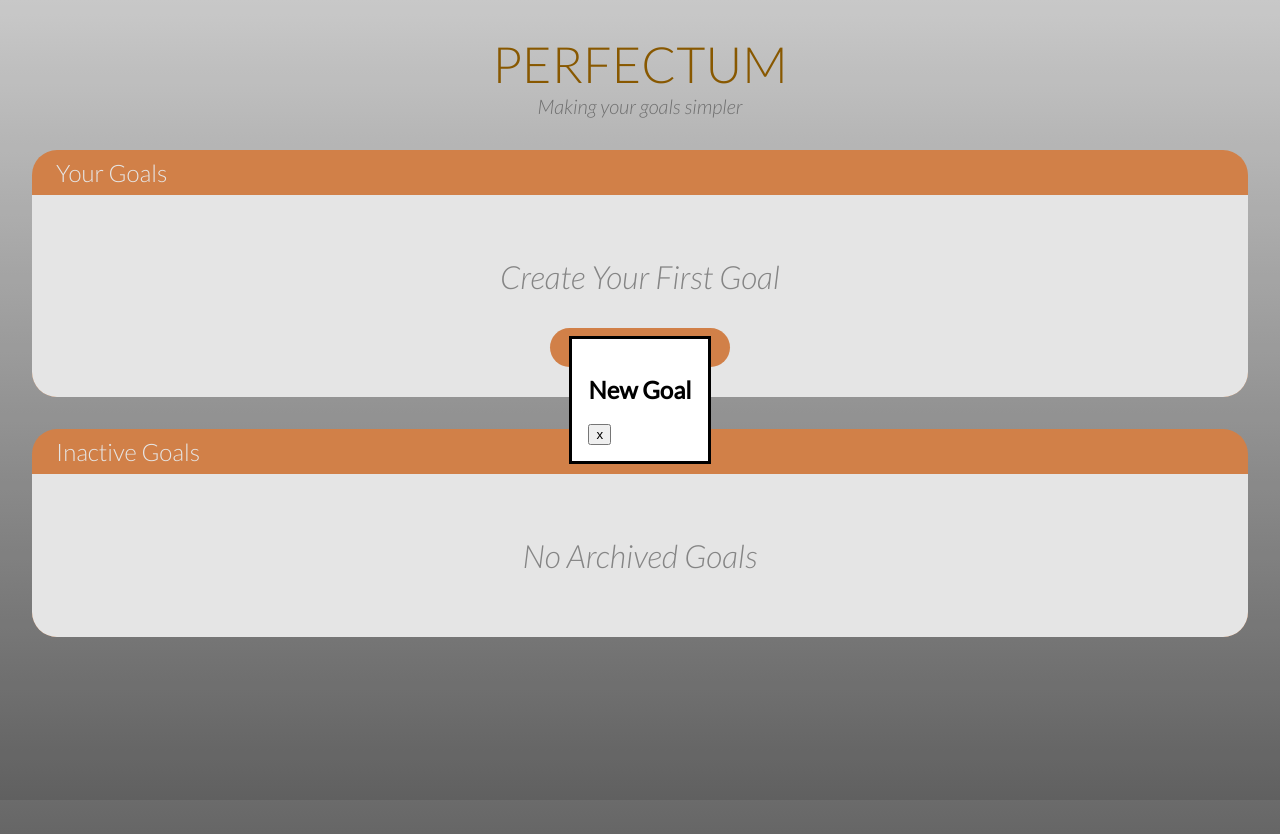
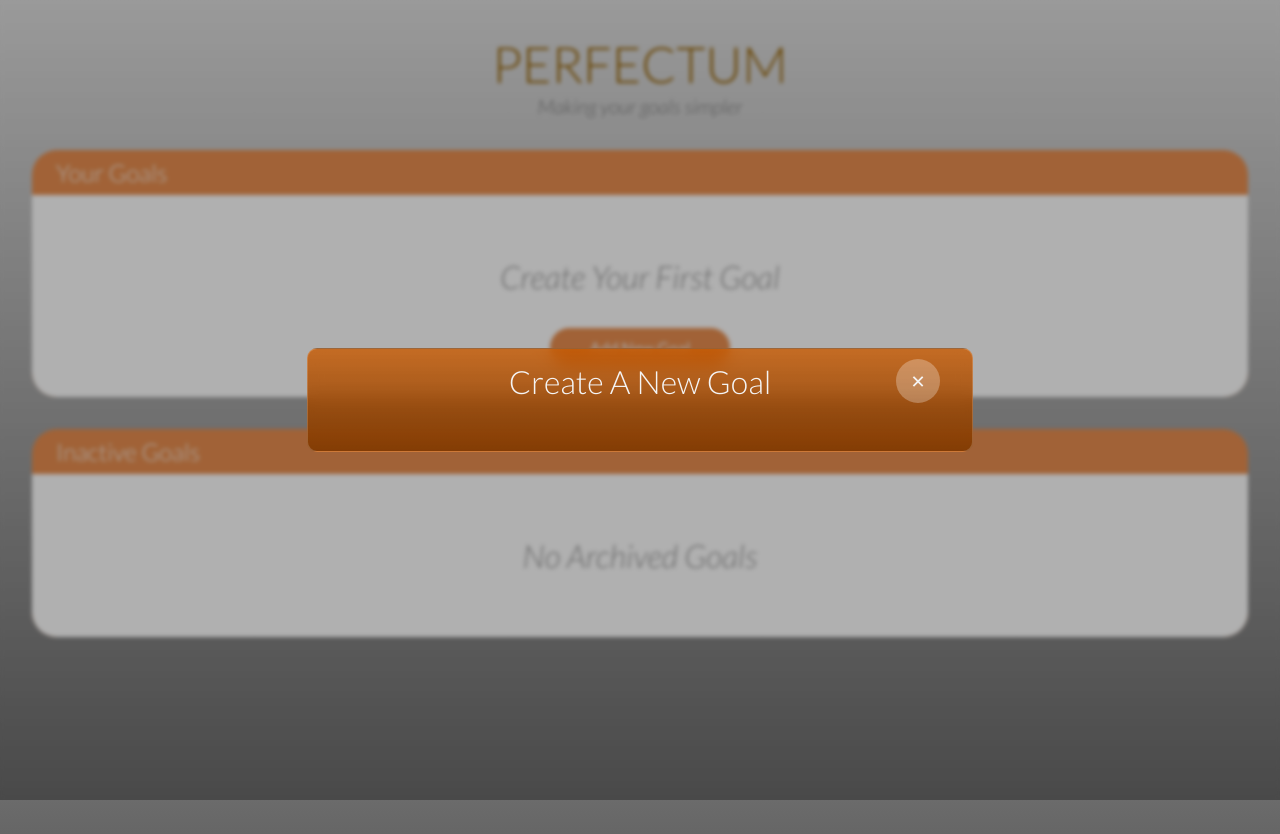
Before and after one commit to ChasingPrograms/Perfectum-API, a website: page client/index.html in a window 1280 px wide. Both pictures are taken after a click on the button "Add New Goal". Drawn offline with Linux system fonts and the light colour scheme; no server answers.

Commit message:
style(client): style the new-goal pop-up and its backdrop

```diff
--- a/client/index.html
+++ b/client/index.html
@@ -39,8 +39,11 @@
     </main>
 
     <dialog id="openNewGoalModal">
-        <h2> New Goal</h2>
-        <button id="closeNewGoalModal" class="closeButton" aria-label="Close"> x </button>
+        <div class="modalHeader">
+            <div></div>
+            <h1> Create A New Goal </h1>
+            <button id="closeNewGoalModal" class="closeButton" aria-label="Close">✕</button>
+        </div>
     </dialog>
 
 </body>
--- a/client/stylesheet.css
+++ b/client/stylesheet.css
@@ -158,3 +158,46 @@ header{
         margin: 0;
     }
 }
+
+/* Modal Styling */
+
+#openNewGoalModal {
+
+    background: linear-gradient(rgba(201, 90, 0, 0.8), rgba(128, 57, 0, 0.9));
+    backdrop-filter: blur(8px);
+    border: 1px solid rgba(255, 255, 255, 0.18);
+    width: 600px;
+    border-radius: 10px;
+    padding:10px 32px 32px;
+
+    h1{
+        font-family: 'Lato', sans-serif;
+        color:whitesmoke;
+        font-weight: 300;
+        margin: 0;
+    }
+
+    .modalHeader{
+        text-align: center;
+        display:grid;
+        grid-template-columns: 44px minmax(0, 1fr) 44px;
+        align-items: center;
+        margin-bottom: 16px;
+    }
+
+    &::backdrop {
+        background-color: #0000004f;
+        backdrop-filter: blur(2px);
+    }
+}
+
+.closeButton{
+    background-color: #ffffff46;
+    border-radius: 50%;
+    color: whitesmoke;
+    height:44px;
+    width:44px;
+    border: none;
+    font-size: large;
+    font-family: 'Lato', sans-serif;
+}
```
Also changed, not shown: docs/BACKLOG.md (+2 -1 lines).
